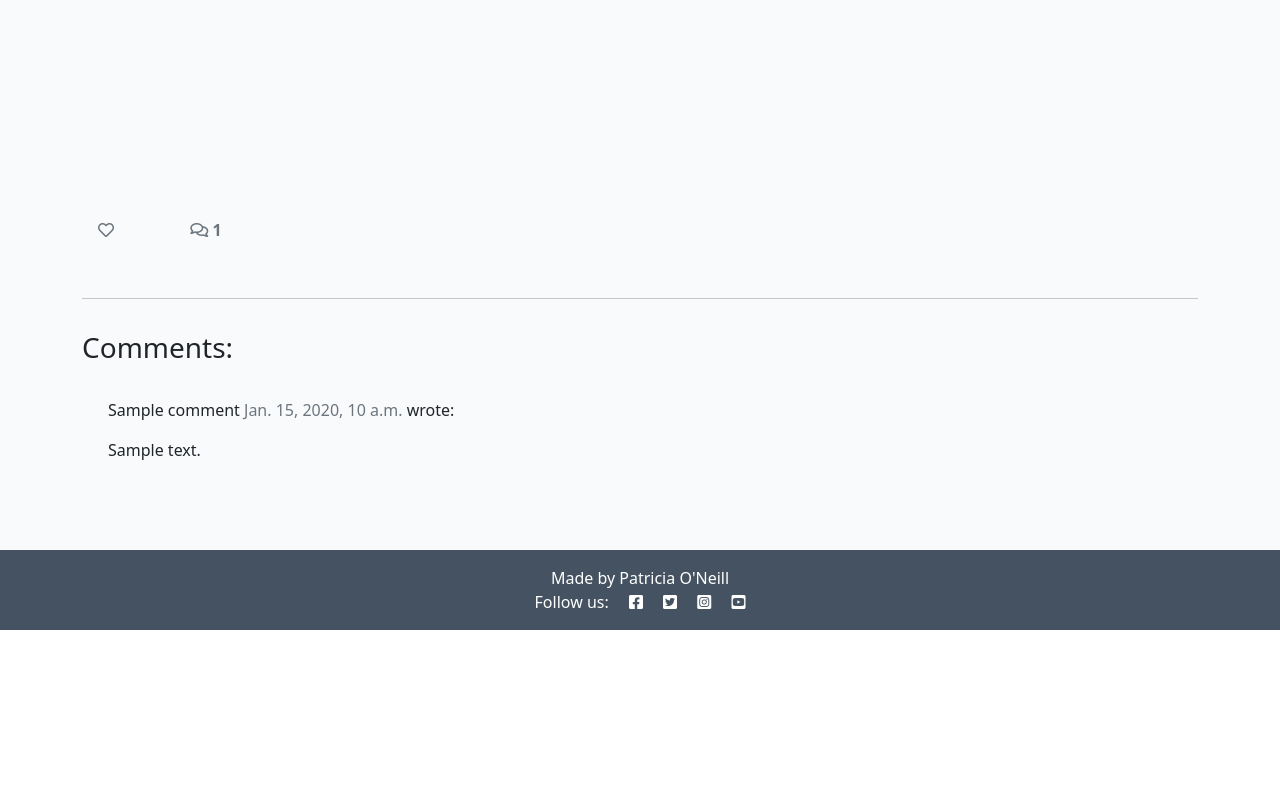
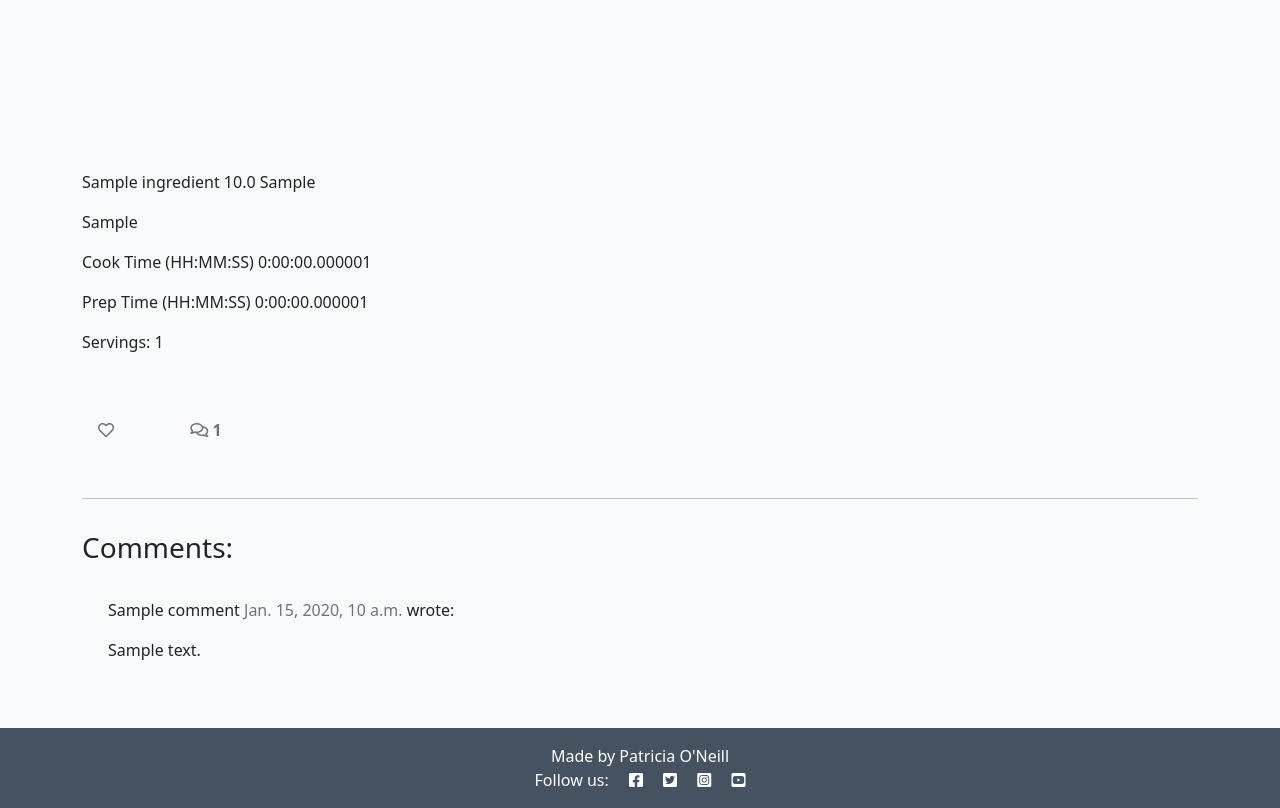
Before and after one commit to pattytonyoneill/FamilyRecipes, a Django app: a page that uses templates/recipe_detail.html in a window 1280 px wide. Shown: the part 170-978 px from the top of the page. Before the commit the page ends 800 px from the top, so only its background shows below. Run offline with Django 3.2, Linux system fonts and the light colour scheme; tables that the repository leaves empty hold one stand-in row (values such as "Sample post"); some libraries are stand-ins or nearby versions.

Commit message:
Edit of models.py, views.py and recipe_detail.html

```diff
--- a/recipes/models.py
+++ b/recipes/models.py
@@ -13,10 +13,10 @@ class Recipe(models.Model):
         User, on_delete=models.CASCADE, related_name="recipe_posts", default=''
     )
     featured_image = CloudinaryField('image', default='placeholder')
+    excerpt = models.TextField(blank=True)
     directions = models.TextField()
     prep_time = models.DurationField()
     cook_time = models.DurationField()
-
     servings = models.IntegerField()
     updated_on = models.DateTimeField(auto_now=True)
     created_on = models.DateTimeField(auto_now_add=True)
@@ -32,7 +32,7 @@ class Ingredients(models.Model):
     name = models.CharField(max_length=100)
     quantity = models.FloatField()
     measure = models.CharField(max_length=50)
-
+    # ingredients = Ingredients.objects.filter(recipe=recipe)
     recipe = models.ForeignKey(
         Recipe, on_delete=models.CASCADE, related_name="ingredients", null=True)
 
--- a/recipes/views.py
+++ b/recipes/views.py
@@ -23,6 +23,7 @@ class RecipeDetail(View):
     def get(self, request, slug, *args, **kwargs):
         queryset = Recipe.objects.filter(status=1)
         recipe = get_object_or_404(queryset, slug=slug)
+        ingredients = Ingredients.objects.filter(recipe=recipe)
         comments = recipe.comments.filter(approved=True).order_by("-created_on")
         liked = False
         if recipe.likes.filter(id=self.request.user.id).exists():
@@ -32,6 +33,7 @@ class RecipeDetail(View):
             "recipe_detail.html",
             {
                 "recipe": recipe,
+                "ingredients": ingredients,
                 "comments": comments,
                 "commented": False,
                 "liked": liked,
@@ -42,6 +44,7 @@ class RecipeDetail(View):
     def recipe(self, request, slug, *args, **kwargs):
         queryset = Recipe.objects.filter(status=1)
         recipe = get_object_or_404(queryset, slug=slug)
+        ingredients = Ingredients.objects.filter(recipe=recipe)
         comments = recipe.comments.filter(approved=True).order_by("-created_on")
         liked = False
         if recipe.likes.filter(id=self.request.user.id).exists():
@@ -60,6 +63,7 @@ class RecipeDetail(View):
             "recipe_detail.html",
             {
                 "recipe": recipe,
+                "ingredients": ingredients,
                 "comments": comments,
                 "commented": True,
                 "comment_form": comment_form,
--- a/templates/recipe_detail.html
+++ b/templates/recipe_detail.html
@@ -9,6 +9,7 @@
                 <h1 class="recipe-title">{{ recipe.title }}</h1>
                 <!-- Recipe author goes before the | the recipe's created date goes after -->
                 <p class="recipe-subtitle">{{ recipe.author }} | {{ recipe.created_on }}</p>
+
             </div>
             <div class="d-none d-md-block col-md-6 masthead-image">
                 <!-- The featured image URL goes in the src attribute -->
@@ -21,7 +22,21 @@
         </div>
     </div>
 </div>
+<div>
+    <div class="container">
+        <div class="col-md-6 recipe-text">
+            {% for ingredient in ingredients %}
+    <p class="recipe-ingredients">{{ ingredient }} {{ingredient.quantity}} {{ingredient.measure}}</p>
+{% endfor %}
+            <!-- Recipe  Direction -->
+            <p class="recipe-directions">{{ recipe.directions }}</p>
+            <p class="recipe-cook_time"> Cook Time (HH:MM:SS) {{ recipe.cook_time }}</p>
+            <p class="recipe-prep_time"> Prep Time (HH:MM:SS) {{ recipe.prep_time }}</p>
+            <p class="recipe-servings"> Servings: {{ recipe.servings }}</p>
+        </div>
 
+    </div>
+</div>
 <div class="container">
     <div class="row">
         <div class="col card mb-4  mt-3 left  top">
```
Also changed, not shown: recipes/migrations/0003_auto_20220615_1229.py (added), recipes/migrations/0004_remove_recipe_content.py (added).
